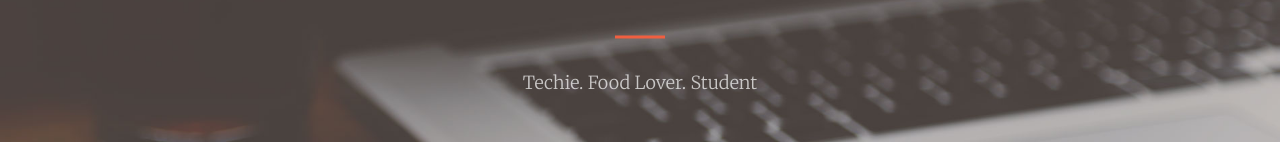
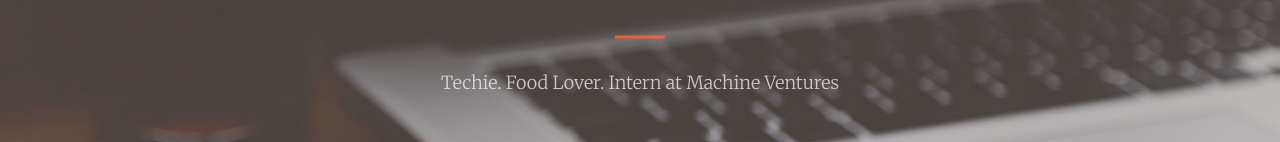
Before and after one commit to michaelAbrigos/MichaelAbrigos.github.io, a website: page index.html in a window 1280 px wide. Shown: the part 327-469 px from the top of the page. Drawn offline with nearby package versions, Linux system fonts and the light colour scheme.

Commit message:
Updated Content

```diff
--- a/index.html
+++ b/index.html
@@ -73,7 +73,7 @@
             <div class="header-content-inner">
                 <h1 id="homeHeading">Michael Christopher M. Abrigos</h1>
                 <hr>
-                <p>Techie. Food Lover. Student</p>
+                <p>Techie. Food Lover. Intern at Machine Ventures </p>
                 <a href="#about" class="btn btn-primary btn-xl page-scroll">Find Out More</a>
             </div>
         </div>
```
